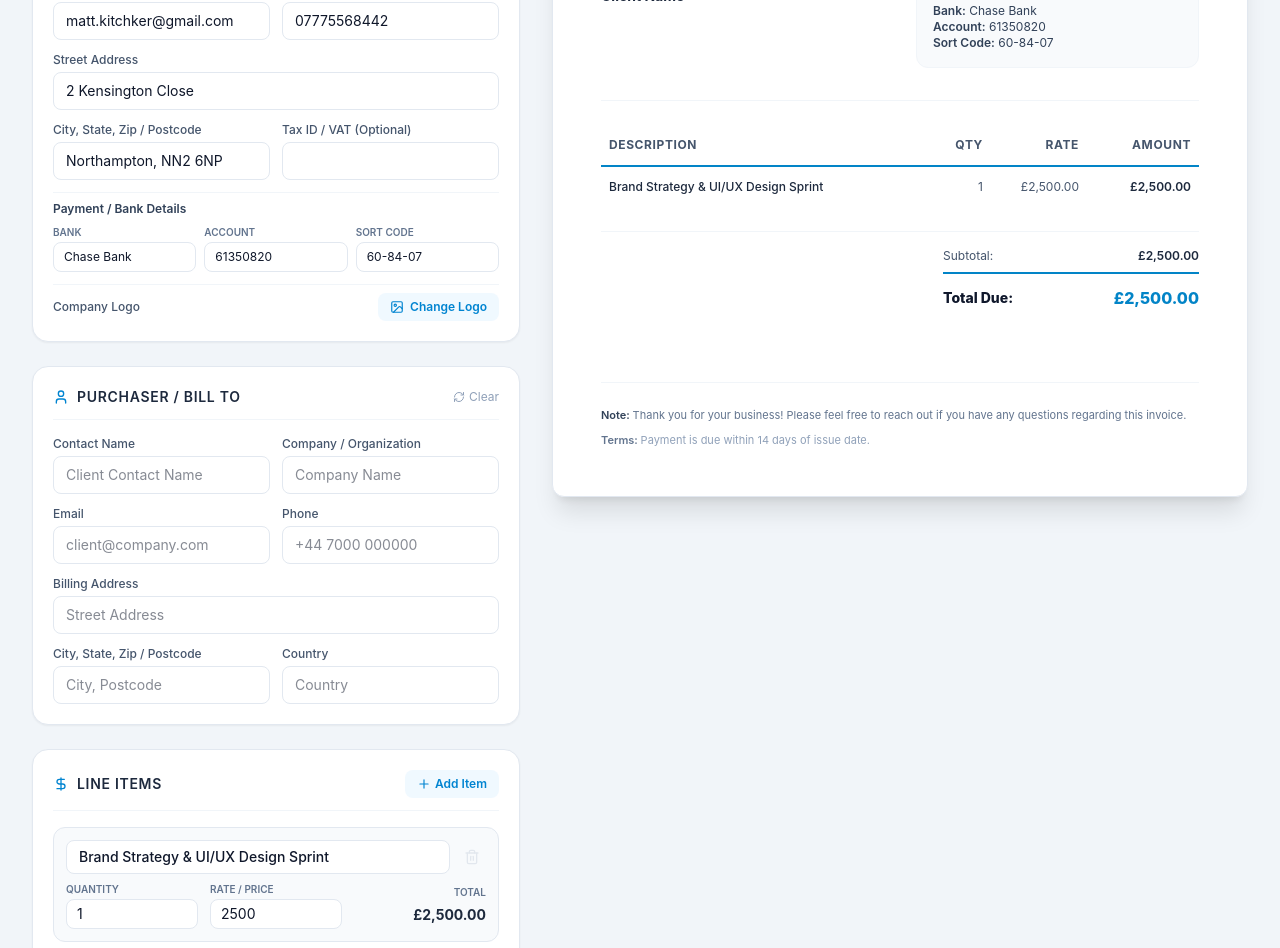
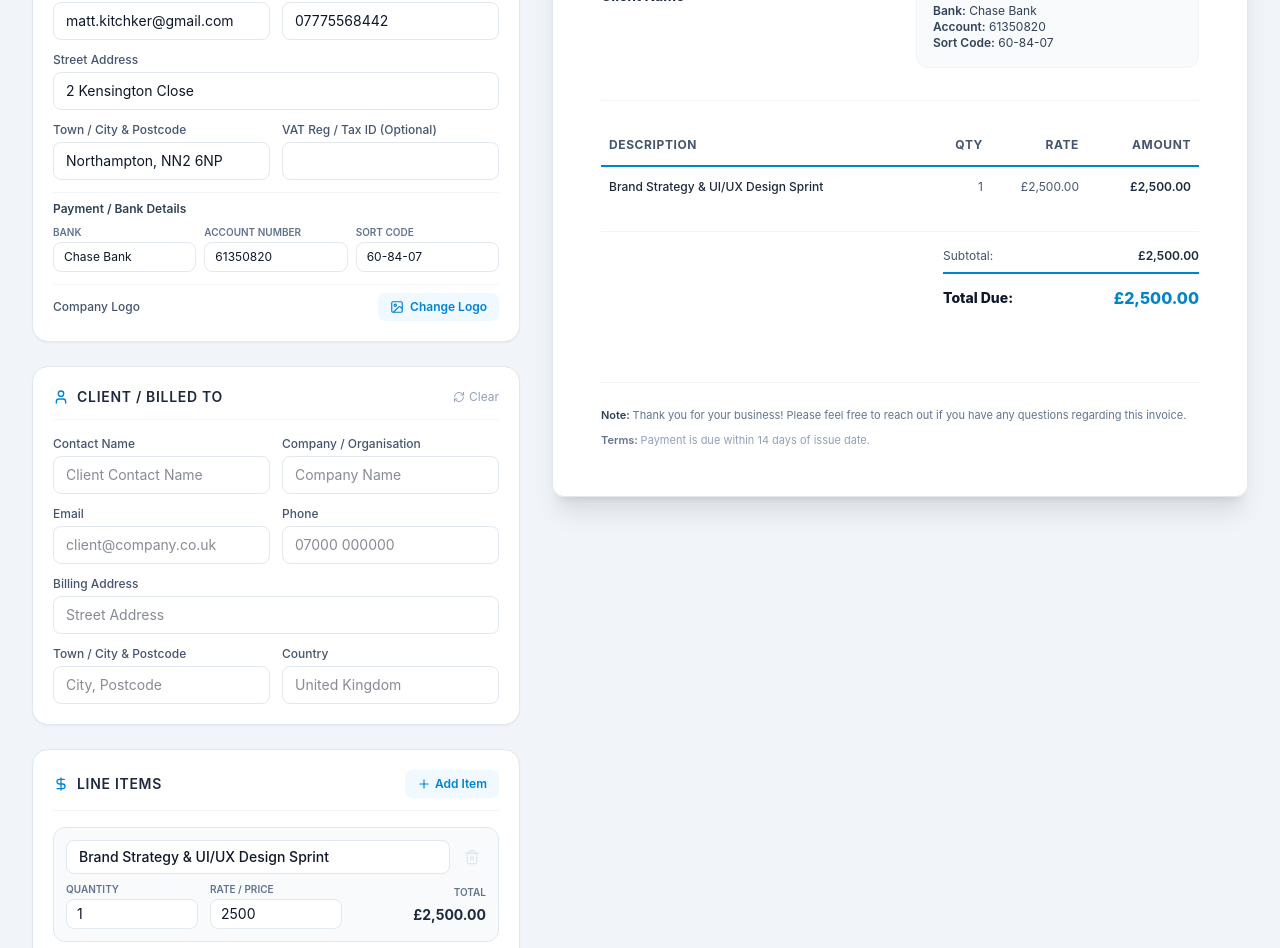
Before and after one commit to kitchyk00/invoice, a React (Vite) app: page / in a window 1280 px wide. Shown: the part 440-1388 px from the top of the page. Built offline with nearby package versions, Linux system fonts and the light colour scheme.

Commit message:
chore: align all dates and terms to UK standards

```diff
--- a/index.html
+++ b/index.html
@@ -4,7 +4,7 @@
     <meta charset="UTF-8" />
     <link rel="icon" type="image/svg+xml" href="/favicon.svg" />
     <meta name="viewport" content="width=device-width, initial-scale=1.0" />
-    <title>invoice-app</title>
+    <title>InvoiceCraft</title>
   </head>
   <body>
     <div id="root"></div>
--- a/src/App.tsx
+++ b/src/App.tsx
@@ -39,11 +39,37 @@ const DEFAULT_CLIENT: ClientInfo = {
 const BRAND_ACCENT_COLOR = '#0284c7';
 
 const formatInvoiceNumberFromDate = (dateStr?: string) => {
-  const date = dateStr ? new Date(dateStr) : new Date();
-  const day = String(date.getDate()).padStart(2, '0');
-  const month = String(date.getMonth() + 1).padStart(2, '0');
-  const year = date.getFullYear();
-  return `INV-${day}${month}${year}`;
+  if (!dateStr) {
+    const now = new Date();
+    const day = String(now.getDate()).padStart(2, '0');
+    const month = String(now.getMonth() + 1).padStart(2, '0');
+    const year = now.getFullYear();
+    return `INV-${day}${month}${year}`;
+  }
+  const [year, month, day] = dateStr.split('-');
+  if (year && month && day) {
+    return `INV-${day}${month}${year}`;
+  }
+  const date = new Date(dateStr);
+  const d = String(date.getDate()).padStart(2, '0');
+  const m = String(date.getMonth() + 1).padStart(2, '0');
+  const y = date.getFullYear();
+  return `INV-${d}${m}${y}`;
+};
+
+const formatDateUK = (dateStr?: string) => {
+  if (!dateStr) return '';
+  const parts = dateStr.split('-');
+  if (parts.length === 3) {
+    const [year, month, day] = parts;
+    return `${day}/${month}/${year}`;
+  }
+  const date = new Date(dateStr);
+  if (isNaN(date.getTime())) return dateStr;
+  const d = String(date.getDate()).padStart(2, '0');
+  const m = String(date.getMonth() + 1).padStart(2, '0');
+  const y = date.getFullYear();
+  return `${d}/${m}/${y}`;
 };
 
 export default function App() {
@@ -368,7 +394,7 @@ export default function App() {
 
               <div className="grid grid-cols-2 gap-3">
                 <div>
-                  <label className="block text-xs font-medium text-slate-600 mb-1">City, State, Zip / Postcode</label>
+                  <label className="block text-xs font-medium text-slate-600 mb-1">Town / City & Postcode</label>
                   <input
                     type="text"
                     value={invoice.seller.cityStateZip}
@@ -377,7 +403,7 @@ export default function App() {
                   />
                 </div>
                 <div>
-                  <label className="block text-xs font-medium text-slate-600 mb-1">Tax ID / VAT (Optional)</label>
+                  <label className="block text-xs font-medium text-slate-600 mb-1">VAT Reg / Tax ID (Optional)</label>
                   <input
                     type="text"
                     value={invoice.seller.taxId}
@@ -402,7 +428,7 @@ export default function App() {
                     />
                   </div>
                   <div>
-                    <label className="block text-[10px] text-slate-500 uppercase font-semibold mb-0.5">Account</label>
+                    <label className="block text-[10px] text-slate-500 uppercase font-semibold mb-0.5">Account Number</label>
                     <input
                       type="text"
                       placeholder="Account Number"
@@ -436,11 +462,11 @@ export default function App() {
             </div>
           </div>
 
-          {/* Section 3: Purchaser / Client Information */}
+          {/* Section 3: Client / Billed To Information */}
           <div className="bg-white p-5 rounded-2xl border border-slate-200 shadow-xs space-y-4">
             <div className="flex items-center justify-between border-b border-slate-100 pb-3">
               <h2 className="text-sm font-semibold text-slate-800 flex items-center gap-2 uppercase tracking-wider">
-                <User className="w-4 h-4 text-sky-600" /> Purchaser / Bill To
+                <User className="w-4 h-4 text-sky-600" /> Client / Billed To
               </h2>
               <button
                 onClick={handleResetClient}
@@ -464,7 +490,7 @@ export default function App() {
                   />
                 </div>
                 <div>
-                  <label className="block text-xs font-medium text-slate-600 mb-1">Company / Organization</label>
+                  <label className="block text-xs font-medium text-slate-600 mb-1">Company / Organisation</label>
                   <input
                     type="text"
                     placeholder="Company Name"
@@ -480,7 +506,7 @@ export default function App() {
                   <label className="block text-xs font-medium text-slate-600 mb-1">Email</label>
                   <input
                     type="email"
-                    placeholder="client@company.com"
+                    placeholder="client@company.co.uk"
                     value={invoice.client.email}
                     onChange={e => setInvoice({ ...invoice, client: { ...invoice.client, email: e.target.value } })}
                     className="w-full px-3 py-2 text-sm border border-slate-200 rounded-lg focus:ring-2 focus:ring-sky-500 focus:outline-none"
@@ -490,7 +516,7 @@ export default function App() {
                   <label className="block text-xs font-medium text-slate-600 mb-1">Phone</label>
                   <input
                     type="text"
-                    placeholder="+44 7000 000000"
+                    placeholder="07000 000000"
                     value={invoice.client.phone}
                     onChange={e => setInvoice({ ...invoice, client: { ...invoice.client, phone: e.target.value } })}
                     className="w-full px-3 py-2 text-sm border border-slate-200 rounded-lg focus:ring-2 focus:ring-sky-500 focus:outline-none"
@@ -511,7 +537,7 @@ export default function App() {
 
               <div className="grid grid-cols-2 gap-3">
                 <div>
-                  <label className="block text-xs font-medium text-slate-600 mb-1">City, State, Zip / Postcode</label>
+                  <label className="block text-xs font-medium text-slate-600 mb-1">Town / City & Postcode</label>
                   <input
                     type="text"
                     placeholder="City, Postcode"
@@ -524,7 +550,7 @@ export default function App() {
                   <label className="block text-xs font-medium text-slate-600 mb-1">Country</label>
                   <input
                     type="text"
-                    placeholder="Country"
+                    placeholder="United Kingdom"
                     value={invoice.client.country}
                     onChange={e => setInvoice({ ...invoice, client: { ...invoice.client, country: e.target.value } })}
                     className="w-full px-3 py-2 text-sm border border-slate-200 rounded-lg focus:ring-2 focus:ring-sky-500 focus:outline-none"
@@ -691,7 +717,7 @@ export default function App() {
                   <p className="text-xs text-slate-500">{invoice.seller.cityStateZip}</p>
                   <p className="text-xs text-slate-500">{invoice.seller.email} • {invoice.seller.phone}</p>
                   {invoice.seller.taxId && (
-                    <p className="text-xs text-slate-400 mt-0.5">Tax ID: {invoice.seller.taxId}</p>
+                    <p className="text-xs text-slate-400 mt-0.5">VAT / Tax Reg: {invoice.seller.taxId}</p>
                   )}
                 </div>
 
@@ -704,10 +730,10 @@ export default function App() {
                   </span>
                   <div className="text-lg font-bold text-slate-900">{invoice.invoiceNumber}</div>
                   <div className="text-xs text-slate-500 mt-1">
-                    <span className="font-semibold text-slate-700">Issued:</span> {invoice.issueDate}
+                    <span className="font-semibold text-slate-700">Issued:</span> {formatDateUK(invoice.issueDate)}
                   </div>
                   <div className="text-xs text-slate-500">
-                    <span className="font-semibold text-slate-700">Due:</span> {invoice.dueDate}
+                    <span className="font-semibold text-slate-700">Due:</span> {formatDateUK(invoice.dueDate)}
                   </div>
                 </div>
               </div>
```
